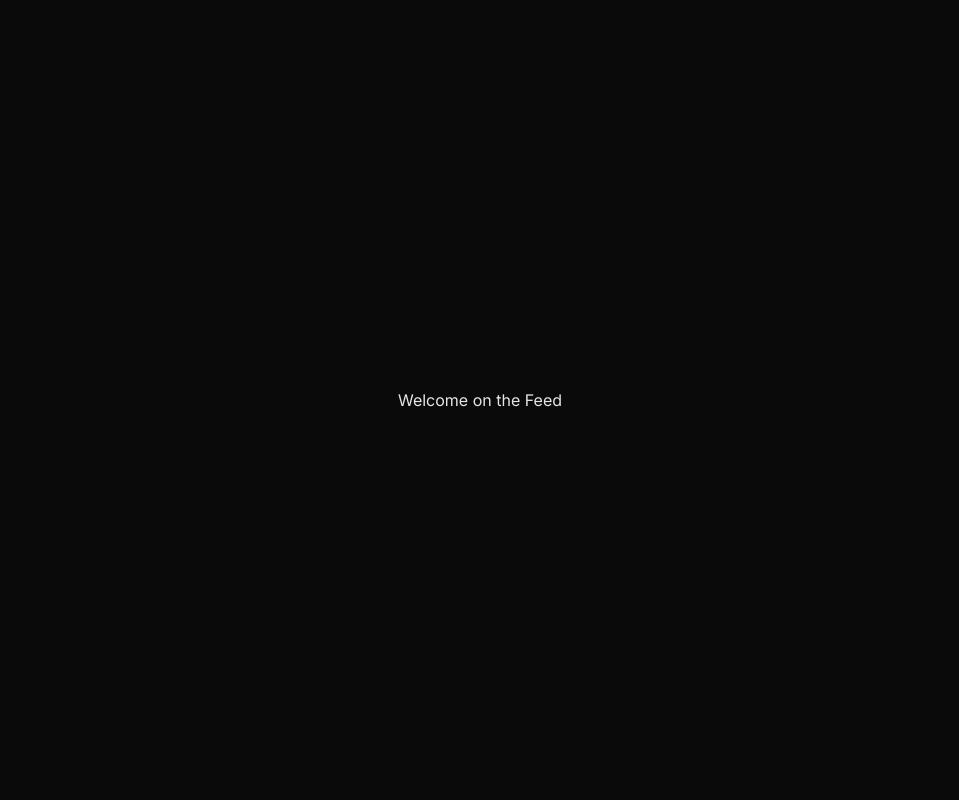
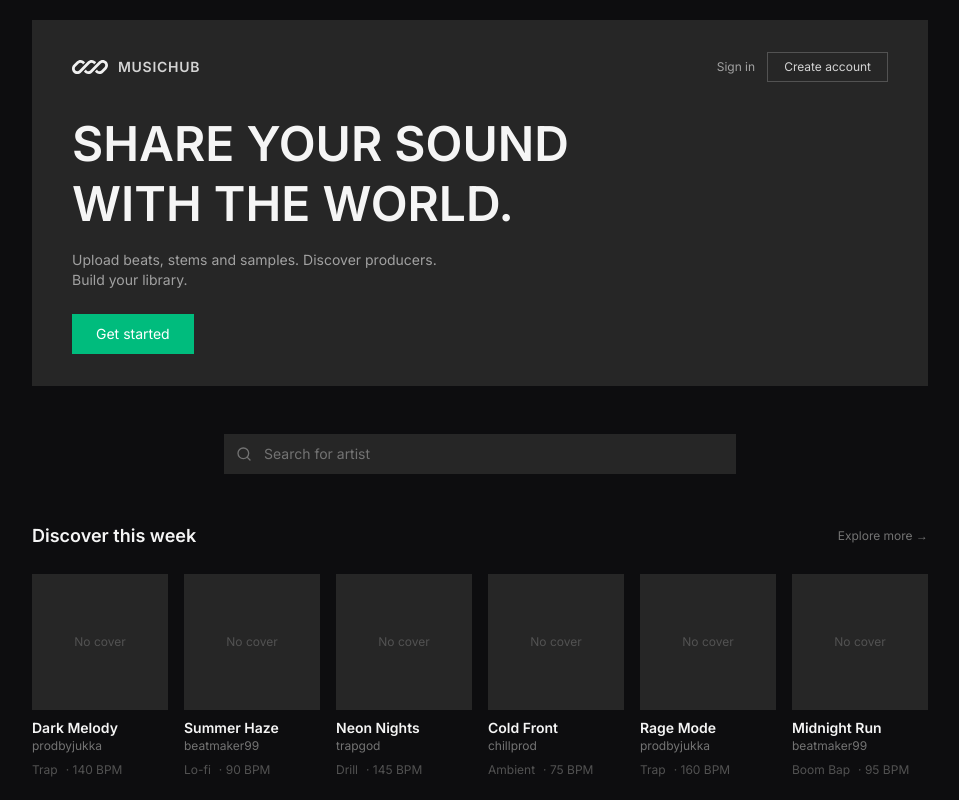
Before and after one commit to kamiljanik98/mh, a Next.js app: page / in a window 1280 px wide. Shown: the whole page, without its empty margins (160-1119 px from the left). Built offline with nearby package versions, Linux system fonts and the light colour scheme.

Commit message:
feat(pages): add mock home page

```diff
--- a/src/app/globals.css
+++ b/src/app/globals.css
@@ -50,7 +50,7 @@
 
 :root {
   --background: oklch(1 0 0);
-  --foreground: oklch(0.145 0 0);
+  --foreground: oklch(15.999% 0.0042 285.86);
   --card: oklch(1 0 0);
   --card-foreground: oklch(0.145 0 0);
   --popover: oklch(1 0 0);
@@ -60,7 +60,7 @@
   --secondary: oklch(0.97 0 0);
   --secondary-foreground: oklch(0.205 0 0);
   --muted: oklch(0.97 0 0);
-  --muted-foreground: oklch(0.556 0 0);
+  --muted-foreground: oklch(65.996% 0.00008 271.152);
   --accent: oklch(0.97 0 0);
   --accent-foreground: oklch(0.205 0 0);
   --destructive: oklch(0.577 0.245 27.325);
--- a/src/app/page.tsx
+++ b/src/app/page.tsx
@@ -1,10 +1,159 @@
-import { Button } from "@/components/ui/button";
+import { Search } from "lucide-react";
+import Image from "next/image";
 import Link from "next/link";
 
-export default function Home() {
+const MOCK_SONGS = [
+  {
+    id: "1",
+    title: "Dark Melody",
+    genre: "Trap",
+    bpm: 140,
+    nickname: "prodbyjukka",
+  },
+  {
+    id: "2",
+    title: "Summer Haze",
+    genre: "Lo-fi",
+    bpm: 90,
+    nickname: "beatmaker99",
+  },
+  {
+    id: "3",
+    title: "Neon Nights",
+    genre: "Drill",
+    bpm: 145,
+    nickname: "trapgod",
+  },
+  {
+    id: "4",
+    title: "Cold Front",
+    genre: "Ambient",
+    bpm: 75,
+    nickname: "chillprod",
+  },
+  {
+    id: "5",
+    title: "Rage Mode",
+    genre: "Trap",
+    bpm: 160,
+    nickname: "prodbyjukka",
+  },
+  {
+    id: "6",
+    title: "Midnight Run",
+    genre: "Boom Bap",
+    bpm: 95,
+    nickname: "beatmaker99",
+  },
+];
+
+function SongCard({
+  title,
+  genre,
+  bpm,
+  nickname,
+}: {
+  title: string;
+  genre: string;
+  bpm: number;
+  nickname: string;
+}) {
   return (
-    <div className="flex min-h-screen items-center text-neutral-200 justify-center bg-neutral-950 font-sans dark:bg-black">
-      Welcome on the Feed
+    <div className="flex flex-col gap-2">
+      <div className="aspect-square bg-neutral-800 w-full flex items-center justify-center text-neutral-600 text-xs">
+        No cover
+      </div>
+      <div>
+        <p className="text-sm font-semibold text-neutral-100 truncate">
+          {title}
+        </p>
+        <p className="text-xs text-neutral-500 truncate">{nickname}</p>
+      </div>
+      <div className="flex gap-2 text-xs text-neutral-600">
+        <span>{genre}</span>
+        {bpm && <span>· {bpm} BPM</span>}
+      </div>
     </div>
   );
 }
+
+export default function HomePage() {
+  return (
+    <div className="max-w-4xl w-full mx-auto py-5 flex flex-col gap-12">
+      <section className="bg-neutral-800 px-10 py-8 flex flex-col gap-8">
+        {/* Top row — logo + auth */}
+        <div className="flex items-center justify-between">
+          <div className="flex items-center gap-2.5">
+            <Image src="/logo.svg" alt="App logo" width={36} height={36} />
+            <p className="text-sm font-semibold tracking-wider uppercase text-neutral-300">
+              MusicHub
+            </p>
+          </div>
+          <div className="flex gap-3 items-center">
+            <Link
+              href="#"
+              className="text-xs text-neutral-400 hover:text-neutral-200 transition-colors"
+            >
+              Sign in
+            </Link>
+            <Link
+              href="#"
+              className="text-xs border border-neutral-600 hover:border-neutral-400 text-neutral-300 hover:text-neutral-100 transition-colors px-4 py-1.5"
+            >
+              Create account
+            </Link>
+          </div>
+        </div>
+
+        {/* Bottom — headline + CTA */}
+        <div className="flex flex-col gap-4">
+          <h1 className="text-5xl uppercase font-semibold text-neutral-100 max-w-lg leading-tight">
+            Share your sound with the world.
+          </h1>
+          <p className="text-sm text-neutral-400 max-w-sm">
+            Upload beats, stems and samples. Discover producers. Build your
+            library.
+          </p>
+          <div className="flex gap-3 mt-2">
+            <Link
+              href="/upload"
+              className="bg-emerald-500 hover:bg-emerald-400 transition-colors text-white text-sm px-6 py-2.5"
+            >
+              Get started
+            </Link>
+          </div>
+        </div>
+      </section>
+
+      <div className="relative w-full max-w-lg mx-auto">
+        <input
+          type="text"
+          placeholder="Search for artist"
+          className="w-full bg-neutral-800 text-neutral-200 placeholder:text-neutral-500 text-sm px-4 py-2.5 pl-10 outline-none focus:bg-neutral-700 transition-colors"
+        />
+        <Search
+          size={16}
+          className="absolute left-3 top-1/2 -translate-y-1/2 text-neutral-500 pointer-events-none"
+        />
+      </div>
+      <section>
+        <div className="flex items-center justify-between mb-6">
+          <h2 className="text-lg font-semibold text-neutral-100">
+            Discover this week
+          </h2>
+          <Link
+            href="/discover"
+            className="text-xs text-neutral-500 hover:text-neutral-300 transition-colors"
+          >
+            Explore more →
+          </Link>
+        </div>
+        <div className="grid grid-cols-2 sm:grid-cols-3 md:grid-cols-4 lg:grid-cols-6 gap-4">
+          {MOCK_SONGS.map((song) => (
+            <SongCard key={song.id} {...song} />
+          ))}
+        </div>
+      </section>
+    </div>
+  );
+}
```
